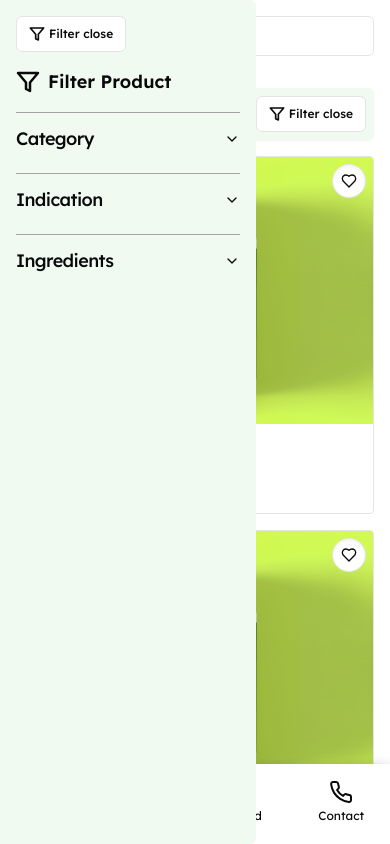
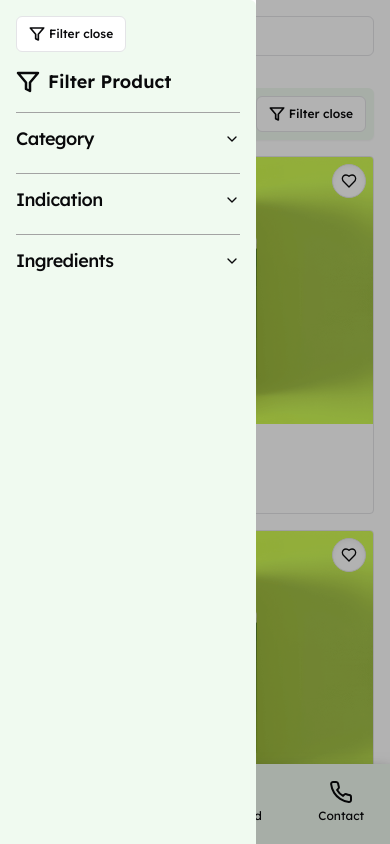
Before and after one commit to webdevsalmann/naharayurvedicpharmacy, a Next.js app: page /shop in a window 390 px wide. Both pictures are taken after a click on the button "Filter". Shown: the top 844 px of the page. Built offline with nearby package versions, Linux system fonts and the light colour scheme; a web font is replaced by a local one.

Commit message:
Few changes

```diff
--- a/src/app/(client)/shop/page.jsx
+++ b/src/app/(client)/shop/page.jsx
@@ -3,13 +3,6 @@ import Display from "@/components/layouts/shop/display";
 import Sidebar from "@/components/layouts/shop/sidebar";
 import { products } from "@/lib/data/database";
 import { Suspense } from "react";
-
-// Generate static parameters if you have dynamic routes (e.g., sub-pages or filtering)
-export async function generateStaticParams() {
-    // If your shop page needs to generate based on categories or specific filters
-    // return categories.map((category) => ({ category })); // Example for categories
-    return []; // Return an empty array if no params needed for this page
-}
 
 // The page component
 export default function ShopPage({ searchParams }) {
--- a/src/components/layouts/navbar/mobile-navbar.jsx
+++ b/src/components/layouts/navbar/mobile-navbar.jsx
@@ -10,10 +10,10 @@ export default function MobileNavbar() {
     const { savedProductsIds } = useSiteState();
 
     return (
-        <div className='md:hidden fixed bottom-0 left-0 right-0 h-20 p-xs bg-background z-[99999] shadow-[0_10px_15px_0_#202020]'>
+        <div className='md:hidden fixed bottom-0 left-0 right-0 h-20 p-xs bg-secondary z-[99999] shadow-[0_10px_15px_0_#202020]'>
             <div className="grid gap-base items-center grid-cols-4">
                 {navigationLinks.map(item => (
-                    <Link className={cn("relative block p-xs", path === item.href && "text-primary bg-secondary rounded-md")} key={item.title + "MobileNav"} href={item.href}>
+                    <Link className={cn("relative block p-xs", path === item.href && "text-primary bg-background rounded-md")} key={item.title + "MobileNav"} href={item.href}>
                         {item.lists && savedProductsIds.length > 0 && (
                             <div className="absolute top-0 right-0 p-1 size-lg bg-primary text-primary-foreground rounded-full flex-center text-xs">{savedProductsIds.length}</div>
                         )}
--- a/src/components/layouts/navbar/search-input.jsx
+++ b/src/components/layouts/navbar/search-input.jsx
@@ -20,7 +20,7 @@ export default function SearchInput({ className }) {
     useEffect(() => {
         const params = new URLSearchParams(searchParams);
         if (params.has("search")) {
-            return
+            return setSearchTerm(params.get("search"))
         } else {
             setSearchTerm("")
         }
@@ -99,10 +99,10 @@ export default function SearchInput({ className }) {
             {/* Suggestion Lists */}
             {isFocused && suggestions.length > 0 && (
                 <ul className="absolute left-0 right-0 top-[110%] bg-background z-[9999] rounded-md border">
-                    {suggestions.map((item, index) => (
+                    {suggestions.slice(0,10).map((item, index) => (
                         <li key={item.label + "Search"}>
                             <button
-                                onClick={() => navigateToSearch(item.value)} // Handle button click
+                                onClick={() => {navigateToSearch(item.value);setSearchTerm(item.value)}} // Handle button click
                                 className={cn(
                                     "block w-full text-left px-base py-xs cursor-pointer",
                                     highlightedIndex === index ? "bg-secondary" : "hover:bg-secondary"
--- a/src/components/layouts/shop/display.jsx
+++ b/src/components/layouts/shop/display.jsx
@@ -27,7 +27,7 @@ export default function Display({ filteredData }) {
       </div>
 
       <div className="mt-base grid sm:grid-cols-2 lg:grid-cols-3 xl:grid-cols-4 gap-base">
-        {filteredData.map(item => (
+        {filteredData.slice(0,12).map(item => (
           <ProductCard data={item} key={item.id} />
         ))}
       </div>
--- a/src/components/layouts/shop/sidebar.jsx
+++ b/src/components/layouts/shop/sidebar.jsx
@@ -9,14 +9,15 @@ import { useSiteState } from "@/components/providers/site-state-provider";
 import SidebarToggleButton from "./sidebar-toggle-button";
 
 export default function Sidebar() {
-  const { sidebarOpen } = useSiteState();
+  const { sidebarOpen, setSidebarOpen } = useSiteState();
   const searchParams = useSearchParams();
   const router = useRouter();
   const searchValues = Array.from(searchParams.entries());
 
   return (
+    <div className={cn("z-[99999] flex md:block md:relative md:h-fit", sidebarOpen ? "fixed inset-0" : "hidden")} >
       <div className={cn(
-      "fixed top-0 left-0 bottom-0 w-64 z-[99999]",
+        "relative top-0 bottom-0 left-0 w-64",
         "md:relative w-64 h-full bg-secondary rounded-tr-md rounded-br-md overflow-y-scroll",
         (sidebarOpen ? "block" : "hidden"),
       )}>
@@ -89,5 +90,7 @@ export default function Sidebar() {
 
         </div>
       </div>
+      <div className="relative inset-0 bg-black/30 flex-1" onClick={() => setSidebarOpen(!sidebarOpen)} />
+    </div>
   )
 }
```
Also changed, not shown: 1 other file (tests, documents, lock files or other folders). Lines whose indentation alone changed are shown as unchanged.
